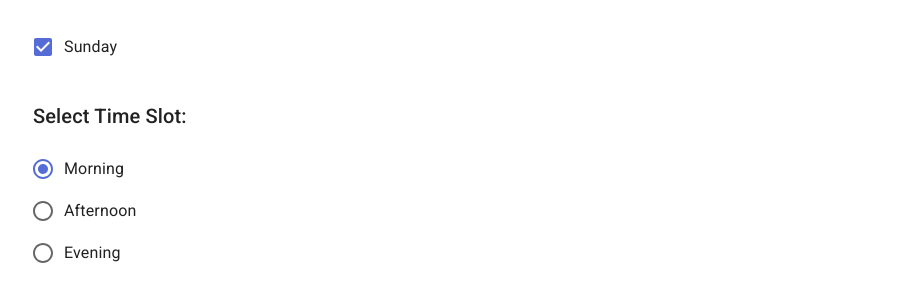
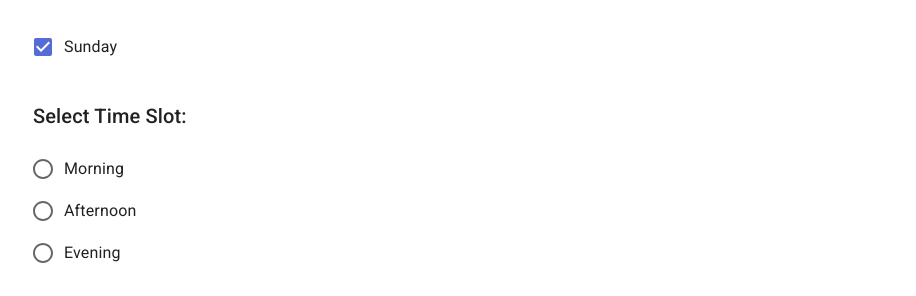
Before and after one commit to rupinr/news-master-fe, a React (Vite) app: page /preferences in a window 1280 px wide. Shown: the part 258-554 px from the top of the page, without its empty margins (181-1097 px from the left). Built offline with nearby package versions, Linux system fonts and the light colour scheme; no server answers.

Commit message:
Migrate Timeslot selector to seperate component

```diff
--- a/src/ScheduleSelector.tsx
+++ b/src/ScheduleSelector.tsx
@@ -14,12 +14,13 @@ import { useLocation, useSearchParams } from 'react-router-dom'
 import Container from '@mui/material/Container';
 import Grid from '@mui/material/Grid2';
 import DaySelector from './DaySelector';
+import TimeSlotSelector from './TimeSlotSelector'
 
 const ScheduleSelector = () => {
 
     const [searchParams] = useSearchParams()
     const token = searchParams.get('authToken')
-    const [timeSlot, setTimeSlot] = useState('Morning')
+    const [timeSlot, setTimeSlot] = useState('Monday')
     const [options, setOptions] = useState<{ label: string, value: string }[]>([])
     const [defaultOptions, setDefaultOptions] = useState<{ label: string, value: string }[]>([])
     const [daySelection, setDaySelection] = useState<{ [key: string]: boolean }>({
@@ -40,6 +41,11 @@ const ScheduleSelector = () => {
         setDaySelection(updatedDays);
     };
 
+    const handleTimeSlotChangeFor = (updateTimeSlot: any) => {
+        console.log(updateTimeSlot)
+        setTimeSlot(updateTimeSlot);
+    };
+
     const fetchOptions = async () => {
         const data = await getSites()
         const destinations: any[] = data.map((source: any) => ({
@@ -56,6 +62,7 @@ const ScheduleSelector = () => {
         }));
         setDefaultOptions(existingSites)
         setDaySelection(subscription.subscriptionSchedule.dailyFrequency)
+        setTimeSlot(subscription.subscriptionSchedule.timeSlot)
     }
 
 
@@ -72,11 +79,6 @@ const ScheduleSelector = () => {
             option.label.toLowerCase().includes(value.toLowerCase())
         ));
     };
-
-
-    const handleTimeSlotChange = (event: React.ChangeEvent<HTMLInputElement>) => {
-        setTimeSlot(event.target.value)
-    }
 
     const handleSubmit = () => {
         const data = {
@@ -112,14 +114,9 @@ const ScheduleSelector = () => {
                     <Grid container spacing={2}>
                         <DaySelector initialDays={daySelection} onDayChange={handleDayChangeFor} />
                     </Grid>
-                    <Typography variant="h6" sx={{ mt: 4, mb: 2 }}>
-                        Select Time Slot:
-                    </Typography>
-                    <RadioGroup value={timeSlot} onChange={handleTimeSlotChange}>
-                        <FormControlLabel value="Morning" control={<Radio />} label="Morning" />
-                        <FormControlLabel value="Afternoon" control={<Radio />} label="Afternoon" />
-                        <FormControlLabel value="Evening" control={<Radio />} label="Evening" />
-                    </RadioGroup>
+                    <Grid container spacing={2}>
+                        <TimeSlotSelector initialTimeSlot={timeSlot} onTimeSlotChange={handleTimeSlotChangeFor} />
+                    </Grid>
                     <Stack spacing={3} sx={{ width: '100%', mt: 3 }}>
                         <Autocomplete
                             multiple
--- /dev/null
+++ b/src/TimeSlotSelector.tsx
@@ -0,0 +1,43 @@
+import React from 'react';
+import { useState, useEffect } from 'react'
+
+import Typography from '@mui/material/Typography';
+import RadioGroup from '@mui/material/RadioGroup';
+import Radio from '@mui/material/Radio';
+
+import FormControlLabel from '@mui/material/FormControlLabel';
+
+
+interface TimeSlotSelectorProps {
+
+    initialTimeSlot: string
+    onTimeSlotChange: (timeSlot: string) => void
+}
+
+const TimeSlotSelector: React.FC<TimeSlotSelectorProps> = ({ initialTimeSlot, onTimeSlotChange }) => {
+
+    const handleTimeSlotChange = (event: React.ChangeEvent<HTMLInputElement>) => {
+        setTimeSlot(event.target.value)
+        onTimeSlotChange(event.target.value)
+    }
+
+    const [timeSlot, setTimeSlot] = useState('')
+
+    useEffect(() => {
+        setTimeSlot(initialTimeSlot);
+    }, [initialTimeSlot]);
+
+    return (
+        <div>
+            <Typography variant="h6" sx={{ mt: 4, mb: 2 }}>
+                Select Time Slot:
+            </Typography>
+            <RadioGroup value={timeSlot} onChange={handleTimeSlotChange}>
+                <FormControlLabel value="Morning" control={<Radio />} label="Morning" />
+                <FormControlLabel value="Afternoon" control={<Radio />} label="Afternoon" />
+                <FormControlLabel value="Evening" control={<Radio />} label="Evening" />
+            </RadioGroup>
+        </div>
+    );
+};
+export default TimeSlotSelector;
```
